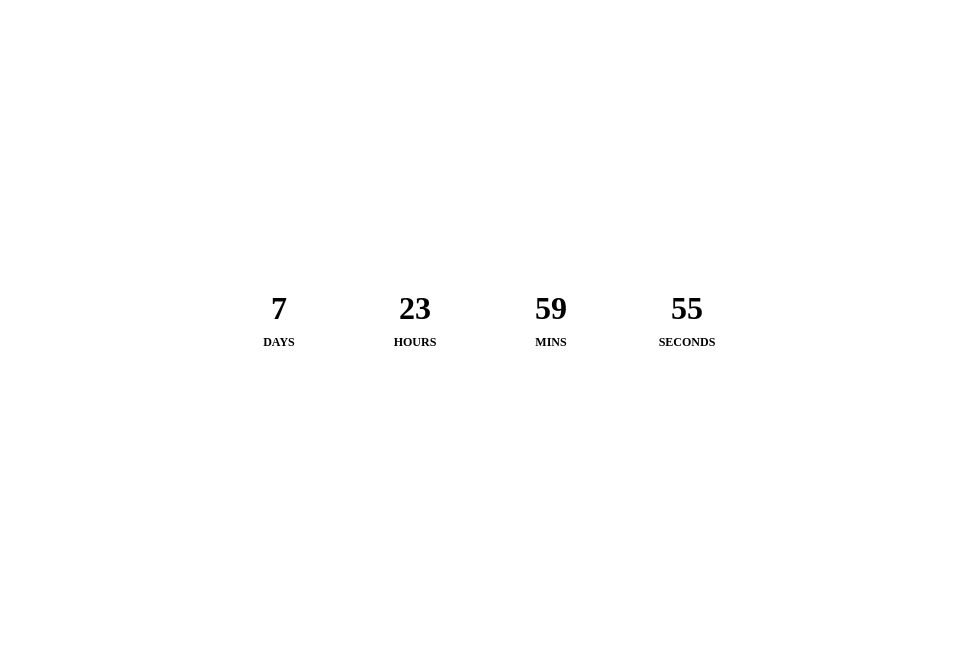
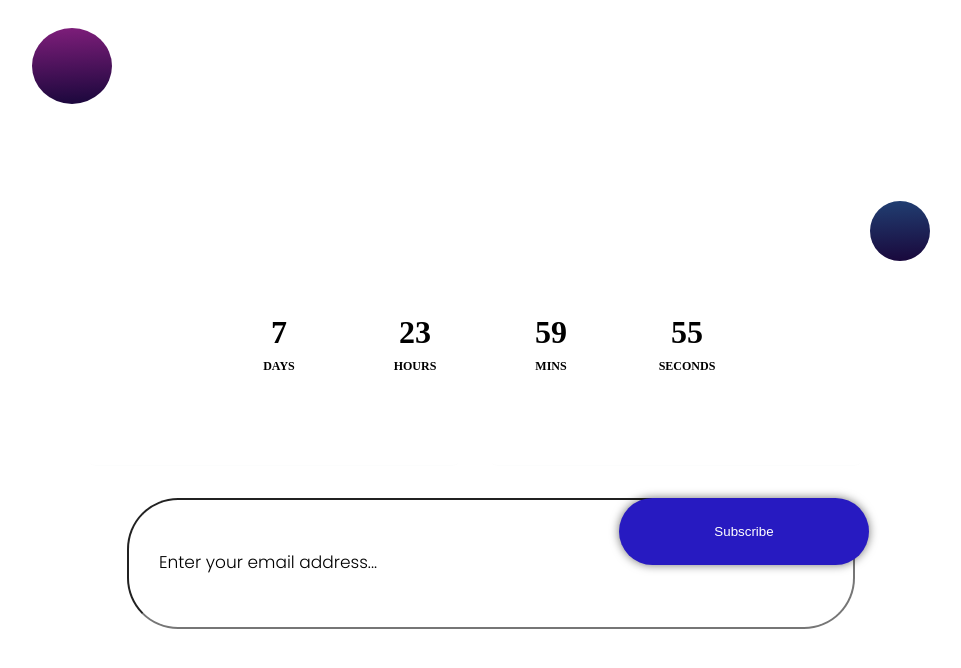
Before and after one commit to heiscostly/paddle-frontend-assessment, a Next.js app: page / in a window 1280 px wide. Shown: the top 668 px of the page, without its empty margins (149-1110 px from the left). Built offline with nearby package versions, Linux system fonts and the light colour scheme.

Commit message:
done with the form inputs for firstname, lastname and email also the blury circle around them

```diff
--- a/components/CountdownTimer.jsx
+++ b/components/CountdownTimer.jsx
@@ -3,12 +3,7 @@ import DateTimeDisplay from "./DateTimeDisplay";
 import useCountdown from "../hooks/useCountDown";
 
 const ExpiredNotice = () => {
-  return (
-    <div className="expired-notice">
-      <span>Expired!!!</span>
-      <p>Please select a future date and time.</p>
-    </div>
-  );
+  return <></>;
 };
 
 const ShowCounter = ({ days, hours, minutes, seconds }) => {
--- a/components/Counter/Counter.jsx
+++ b/components/Counter/Counter.jsx
@@ -12,11 +12,14 @@ function Counter() {
   return (
     <CounterContainer>
       <div className="count-holder">
+        <div className="circle"></div>
         <h1>Something awesome is coming soon</h1>
         <p className="affiliate">
           Your all-in-one affiliate marketing tracking software track, automate
           and optimize your campaigns.
         </p>
+        <div className="circle2"></div>
+
         <CountdownTimer targetDate={dateTimeAfterThreeDays} />
       </div>
     </CounterContainer>
--- a/components/Counter/CounterStyle.js
+++ b/components/Counter/CounterStyle.js
@@ -64,10 +64,10 @@ export const CounterContainer = styled.div`
     flex-direction: column;
     justify-content: center;
     align-items: center;
+    position: relative;
+    margin-top: 2rem;
     h1 {
       font: normal normal bold 62px/84px Poppins;
-      // font-family: "Poppins", sans-serif;
-      // font-size: 62px;
       letter-spacing: 0px;
       color: #ffffff;
       text-transform: uppercase;
@@ -87,4 +87,25 @@ export const CounterContainer = styled.div`
       font-weight: 200;
     }
   }
+  .circle {
+    border-radius: 50%;
+    width: 80px;
+    height: 76px;
+    background: transparent linear-gradient(177deg, #7f1e7b 0%, #19073b 100%) 0%
+      0% no-repeat padding-box;
+    opacity: 1;
+    position: absolute;
+    right: 80%;
+    top: -4px;
+  }
+  .circle2 {
+    border-radius: 50%;
+    width: 60px;
+    height: 60px;
+    background: transparent linear-gradient(177deg, #213f72 0%, #19073b 100%) 0%
+      0% no-repeat padding-box;
+    opacity: 1;
+    position: absolute;
+    left: 80%;
+  }
 `;
--- a/components/EmailForms/FormInputsStyle.js
+++ b/components/EmailForms/FormInputsStyle.js
@@ -1,19 +1,57 @@
 import styled from "styled-components";
 export const FormInputContainer = styled.div`
-  //   border: 2px solid red;
   .input-holder {
     border: none;
     outline: none;
-    // width: 100%;
     background: transparent;
-
+    // margin-right: 2rem;
     border-radius: 6px;
     border-bottom: 1px solid #f6f7f9;
     opacity: 0.23;
     padding: 10px;
-    width: 20%;
+    width: 350px;
+    margin-right: 2rem;
+
     ::placeholder {
       color: #fff;
     }
   }
 `;
+export const FormWrapper = styled.div`
+  display: flex;
+  justify-content: center;
+  align-items: center;
+  flex-direction: column;
+  width: 100%;
+`;
+export const EmailContainer = styled.div`
+  display: flex;
+  margin-bottom: 5rem;
+  .waiting-list {
+    width: 664px;
+    height: 67px;
+    background: #ffffff 0% 0% no-repeat padding-box;
+    border-radius: 51px;
+    opacity: 1;
+    padding: 30px;
+    position: relative;
+    ::placeholder {
+      font: normal normal 300 17px/29px Poppins;
+      letter-spacing: 0px;
+      color: #000000;
+      opacity: 1;
+    }
+  }
+  .waiting-list-button {
+    width: 250px;
+    height: 67px;
+    background: #271ac1 0% 0% no-repeat padding-box;
+    box-shadow: 0px 0px 10px #09090991;
+    opacity: 1;
+    border-radius: 51px;
+    border: none;
+    color: #fff;
+    position: absolute;
+    left: 60%;
+  }
+`;
--- a/components/EmailForms/Forms.jsx
+++ b/components/EmailForms/Forms.jsx
@@ -1,11 +1,17 @@
 import React from "react";
 import FormInputs from "./FormInputs";
+import { FormWrapper } from "./FormInputsStyle";
+import WaitingList from "./WaitingList";
 
 function Forms() {
   return (
-    <div>
-      <FormInputs placeholder="First Name.." />
-    </div>
+    <FormWrapper>
+      <div style={{ display: "flex", marginBottom: "2rem" }}>
+        <FormInputs placeholder="First Name.." />
+        <FormInputs placeholder="Last Name.." />
+      </div>
+      <WaitingList />
+    </FormWrapper>
   );
 }
 
--- /dev/null
+++ b/components/EmailForms/WaitingList.jsx
@@ -0,0 +1,18 @@
+import React from "react";
+import { EmailContainer } from "./FormInputsStyle";
+function WaitingList() {
+  return (
+    <EmailContainer>
+      <input
+        className="waiting-list"
+        type="text"
+        placeholder="Enter your email address..."
+      />
+      <button className="waiting-list-button">
+        <span>Subscribe</span>
+      </button>
+    </EmailContainer>
+  );
+}
+
+export default WaitingList;
--- a/components/Footer/Footer.jsx
+++ b/components/Footer/Footer.jsx
@@ -5,6 +5,7 @@ import { Youtube, Facebook, Linkedin, Instagram, Twitter } from "react-feather";
 function Footer() {
   return (
     <FooterContainer>
+      <div className="circle"></div>
       <div className="footer-socials">
         <div>
           <a href="https://www.youtube.com/channel/UC-lHJZR3Gqxm24_Vd_AJ5Yw">
--- a/layout/layout.jsx
+++ b/layout/layout.jsx
@@ -4,7 +4,7 @@ import Footer from "../components/Footer/Footer";
 
 function Layout({ children }) {
   return (
-    <div style={{ backgroundColor: "#210045", height: "100vh" }}>
+    <div style={{ backgroundColor: "#210045", height: "100%" }}>
       <Header />
       {children}
       <Footer />
```
Also changed, not shown: components/Footer/FooterStyle.js (+13 -1 lines).
